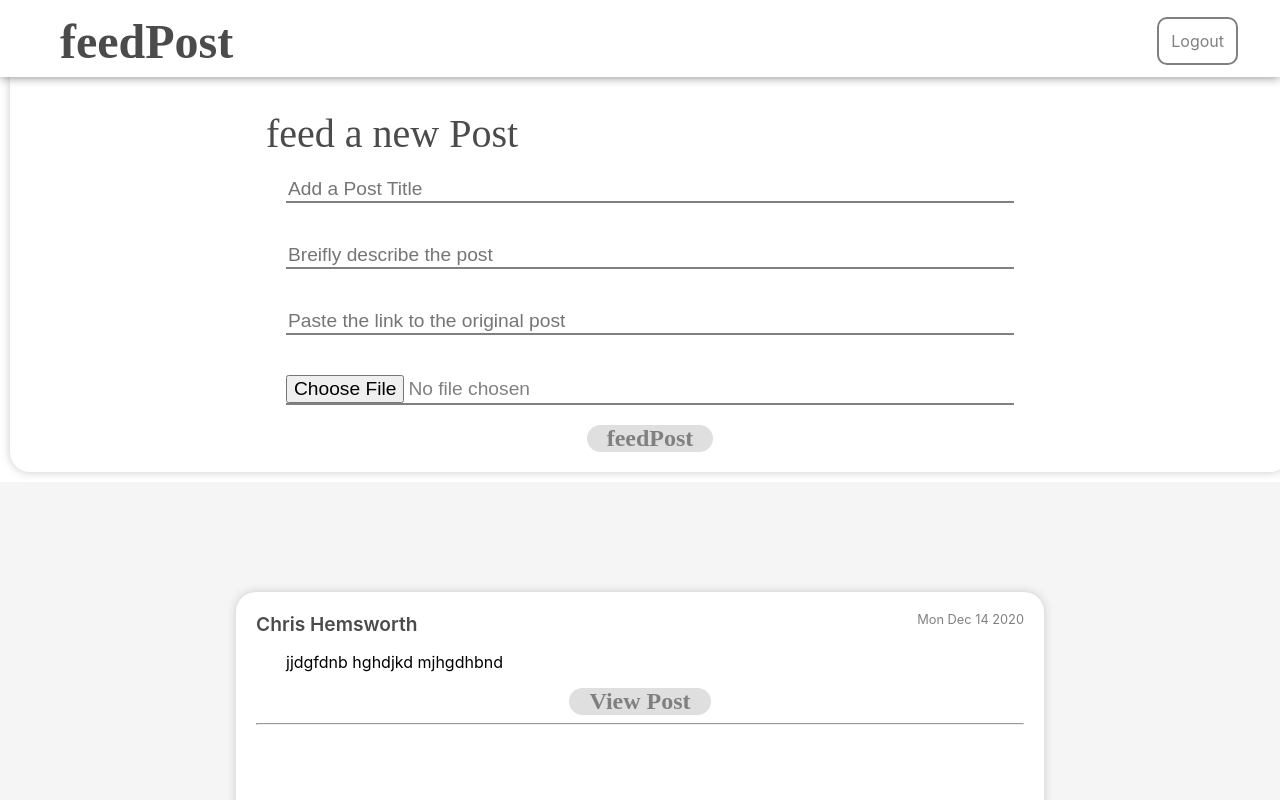
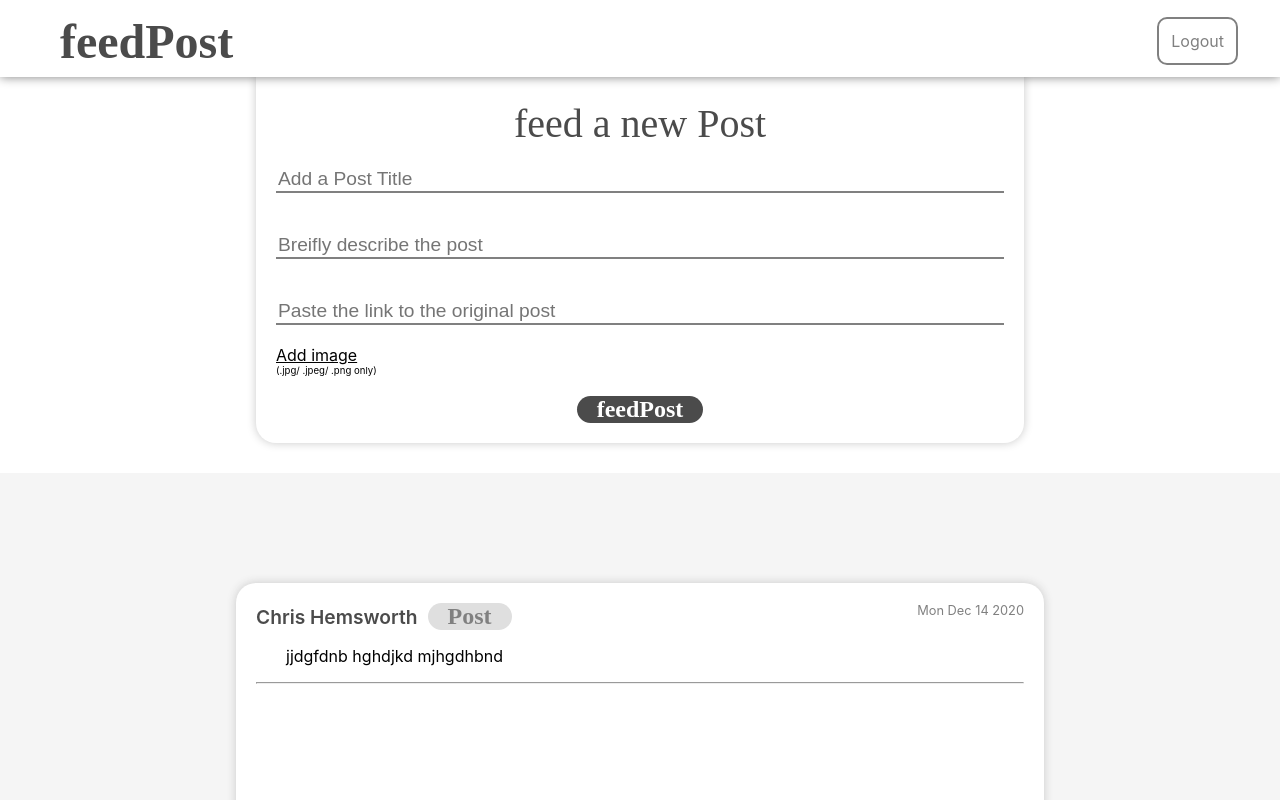
Before and after one commit to rvfreelance/feedpost, a React (Create React App) app: page / in a window 1280 px wide. Both pictures are taken after a click on the item "Login". Shown: the top 800 px of the page. Built offline with nearby package versions, Linux system fonts and the light colour scheme; a web font is replaced by a local one.

Commit message:
updated create

```diff
--- a/src/component/Create/Create.js
+++ b/src/component/Create/Create.js
@@ -4,6 +4,7 @@ import './Create.scss';
 
 const Create =() =>{
     return(
+        <div className='create-feed'>
             <div className='create'>
                 {/* <div>
                 </div> */}
@@ -21,13 +22,16 @@ const Create =() =>{
                         type='url'
                         placeholder='Paste the link to the original post'
                     />
-                <input
-                    type='file'
-                />
+                    <label className="custom-file-upload">
+                        <input type="file"/>
+                        <span className='custom-title'>Add image</span>
+                        <span style={{fontSize:'0.6rem', textDecoration:'none'}}>(.jpg/ .jpeg/ .png only)</span>
+                    </label>
                     <div>
-                    <button className='post-button pointer click-animation' type='submit'>feedPost</button>
+                        <button className='post-button feed-post pointer click-animation' type='submit'>feedPost</button>
                     </div>
                 </form>
+            </div>
         </div>
     )
 }
--- a/src/component/Create/Create.scss
+++ b/src/component/Create/Create.scss
@@ -1,11 +1,18 @@
+.create-feed{
+    width: 100%;
+    display: flex;
+    justify-content: center;
+    padding-bottom: 30px;
+}
+
 .create{
     width: 60vw;
-    margin: 10px 10px;
+    // margin: 10px 10px;
     // padding: 100px 20px 20px 20px;
-    width: 100%;
+    // width: 100%;
     border-radius: 20px;
     box-shadow: 0px 0px 10px rgb(201, 201, 201);
-    background-color: white;
+    // background-color: pink;
     padding-top: 100px;
     display: flex;
     justify-content: center;
@@ -14,12 +21,19 @@
 }
 
 #feed-title{
+    width: 100%;
+    // background-color: pink;
+    text-align: center;
     font-family: 'Qwigley', cursive;
     font-size: 2.5rem;
     color: rgb(75, 75, 75);
-    text-align: left;
+    // text-align: left;
 }
 
+.feed-post{
+    background-color: rgb(75, 75, 75);
+    color: white;
+}
 .grid-row-full{
     display:grid;
     grid-template-rows: repeat(1fr);
@@ -37,8 +51,33 @@
         color: grey;
     }
 }
+input[type="file"]{
+ display: none;
+}
+
+.custom-file-upload{
+    // text-decoration: underline;
+    display: grid;
+    grid-template-columns: 1fr;
+    padding-bottom: 20px;
+    padding-left: 20px;
+    text-align: left;
+
+    .custom-title{
+        text-decoration: underline;
+
+        &:hover{
+            text-decoration: none;
+            cursor: pointer;
+        }
+    }
+}
 
 @media only screen and (max-width: 600px){
+
+    .create{
+        width: 90%;
+    }
     #feed-title{
         font-size: 2rem;
     }
--- a/src/component/Posts/Posts.js
+++ b/src/component/Posts/Posts.js
@@ -21,14 +21,13 @@ const Posts =(props) =>{
                 <div className='post-info'>
                     <div className='post-writer'>
                         <span>Chris Hemsworth</span>
-
+                        <div>
+                            <button className='post-button pointer click-animation'>Post</button>
+                        </div>
                     </div>
                     <span className='post-timestamp'>Mon Dec 14 2020</span>
                 </div>
                 <p>jjdgfdnb hghdjkd mjhgdhbnd</p>
-                <div>
-                    <button className='post-button pointer click-animation'>View Post</button>
-                </div>
                 <hr/>
                 <div className='post-image'></div>
             </div>
```
Also changed, not shown: 1 other file (tests, documents, lock files or other folders). Lines whose indentation alone changed are shown as unchanged.
